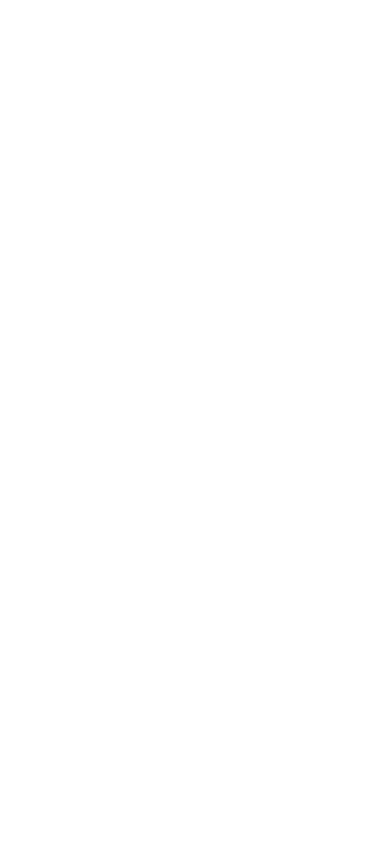
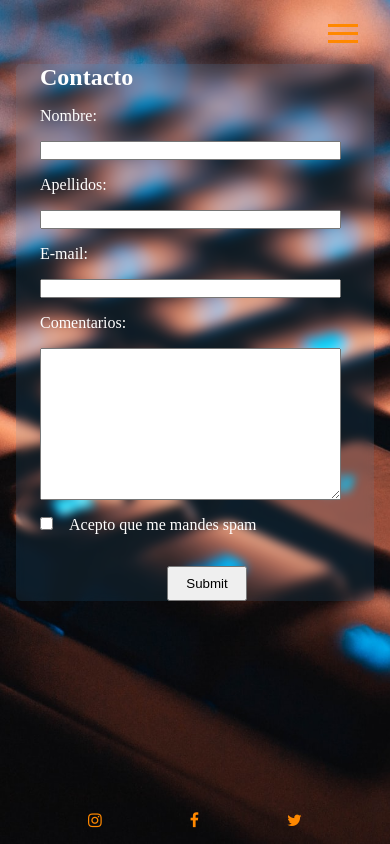
Before and after one commit to DaniPhilo/proyecto-web-personal, a plain HTML site: page pages/contacto.html in a window 390 px wide. Drawn offline with Linux system fonts and the light colour scheme.

Commit message:
Fixed welcome page and finished contacto.html (mobile)

```diff
--- a/css/style.css
+++ b/css/style.css
@@ -11,6 +11,9 @@
     list-style-type: none;
     text-decoration: none;
 }
+html {
+    height: 100%;
+}
 
 
 
@@ -18,11 +21,12 @@
 body {
     color: var(--text-color);
     background-image: url('../assets/img/teclado.jpg');
-    background-size: 150% 100%;
+    background-size: cover;
     background-repeat: no-repeat;
+    background-attachment: fixed;
     position: relative;
     width: 100vw;
-    height: 100vh;
+    height: 100%;
 }
 
 
@@ -30,30 +34,31 @@ body {
 
 /* Diseño del nav */
 header {
-    position: relative;
-}
-/* El nav está desplazado hacia arriba siempre, fuera dela pantalla */
-nav {
     background-color: var(--secondary-color);
-
-    position: absolute;
+    position: fixed;
     top: 0;
     right: 0;
     z-index: 9;
     width: 50%;
-    height: 100vh;
+    height: 100%;
+
+    display: flex;
+    flex-direction: column;
+    justify-content: center;
+    align-items: center;
 
     transform: translateX(100%);
     transition: .5s ease-in-out;
+}
+/* El nav está desplazado hacia arriba siempre, fuera dela pantalla */
+nav {
+    width: 100%;
 }
 nav > ul {
     display: flex;
     flex-direction: column;
     justify-content: center;
     align-items: center;
-
-    margin-top: 8rem;
-
     background-color: var(--secondary-color);
 }
 nav > ul > li {
@@ -68,7 +73,6 @@ nav > ul > li:last-child {
 }
 nav > ul > li > a {
     color: var(--text-color);
-    padding: 1rem .5rem;
 }
 
 
@@ -76,11 +80,11 @@ nav > ul > li > a {
 
 /*Configuración del botón que despliega el nav*/
 #hamburger-span {
-    background-color: var(--text-color);
+    background-color: var(--accent-color);
     width: 30px;
     height: 3px;
 
-    position: absolute;
+    position: fixed;
     top: 2rem;
     right: 2rem;
     z-index: 11;
@@ -88,7 +92,7 @@ nav > ul > li > a {
     cursor: pointer;
 }
 #hamburger-span::before {
-        background-color: var(--text-color);
+        background-color: var(--accent-color);
         content: '';
         width: 30px;
         height: 3px;
@@ -98,7 +102,7 @@ nav > ul > li > a {
         left: 0;
 }
 #hamburger-span::after {
-        background-color: var(--text-color);
+        background-color: var(--accent-color);
         content: '';
         width: 30px;
         height: 3px;
@@ -110,27 +114,28 @@ nav > ul > li > a {
 #check {
     display: none;
 }
-#check:checked ~ nav {
+#check:checked ~ header {
     transform: translateX(0);
 }
 
 
 
 /*Diseño del main*/
-main {
+#main-index {
+    background: linear-gradient(rgba(0, 0, 0, 0) 35%, rgb(0, 0, 0, .7) 50%, rgba(0, 0, 0, 0) 70%, rgb(0, 0, 0, .5));
+
     display: flex;
     justify-content: center;
     align-items: center;
 
-    height: 100vh;
-    background: linear-gradient(rgba(0, 0, 0, 0), rgb(0, 0, 0, .7) 50%, rgba(0, 0, 0, 0))
+    width: 100vw;
+    height: 100%;
 
 }
-main > div {
+#main-index > div {
     text-align: center;
-    border-radius: 20px;
     width: 100%;
-    padding: 2rem;
+    padding: 10vw;
 
 }
 #lastname {
@@ -160,3 +165,38 @@ footer {
     color: var(--accent-color);
     font-size: 5rem;
 }
+
+
+/* CONTACTO.HTML */
+/* Diseño del formulario */
+#main-contacto > section {
+    padding: 4rem 1rem 1rem 1rem;
+}
+form {
+    background-color: hsl(202, 89%, 59%, 0.1);
+    backdrop-filter: blur(5px);
+    border-radius: 5px;
+
+    display: flex;
+    flex-direction: column;
+    justify-content: center;
+
+    padding-left: 1.5rem;
+}
+form > label,
+form > div {
+    padding: 1rem 0;
+}
+form > input,
+form > textarea {
+    width: 90%;
+}
+form > div > label {
+    padding-left: 1rem;
+}
+form > input[type="submit"] {
+    margin-top: 1rem;
+    padding: .5rem 1rem;
+    width: 5rem;
+    align-self: center;
+}
--- a/pages/contacto.html
+++ b/pages/contacto.html
@@ -0,0 +1,62 @@
+<!DOCTYPE html>
+<html lang="en">
+
+<head>
+    <meta charset="UTF-8">
+    <meta http-equiv="X-UA-Compatible" content="IE=edge">
+    <meta name="viewport" content="width=device-width, initial-scale=1.0">
+    <link rel="stylesheet" href="../css/style.css">
+    <!-- Este link importa los iconos de redes sociales -->
+    <link rel="stylesheet" href="https://cdnjs.cloudflare.com/ajax/libs/font-awesome/4.7.0/css/font-awesome.min.css">
+    <title>Portfolio</title>
+</head>
+
+<body>
+    <label for="check" id="hamburger-btn"><span id="hamburger-span"></span></label>
+        <input type="checkbox" name="check" id="check">
+
+    <header>
+        <nav>
+            <ul>
+                <li class="nav-list-item"><a href="../index.html" class="nav-link">Home</a></li>
+                <li class="nav-list-item"><a href="./pages/biografia.html" class="nav-link">Biografía</a></li>
+                <li class="nav-list-item"><a href="./pages/portfolio.html" class="nav-link">Portfolio</a></li>
+                <li class="nav-list-item"><a href="./pages/contacto.html" class="nav-link">Contacto</a></li>
+            </ul>
+        </nav>
+    </header>
+
+    <main id="main-contacto">
+            <section>
+            <form action="">
+                <h1>Contacto</h1>
+                <label for="name">Nombre:</label>
+                <input type="text" id="name" name="name" required>
+
+                <label for="lastname">Apellidos:</label>
+                <input type="text" id="lastname" name="lastname" required>
+
+                <label for="email">E-mail:</label>
+                <input type="text" id="email" name="email" required>
+
+                <label for="comments">Comentarios:</label>
+                <textarea name="comments" id="comments" cols="5" rows="10" required></textarea>
+
+                <div>
+                <input type="checkbox" id="agree" name="agree" required><label for="agree">Acepto que me mandes spam</label>
+            </div>
+
+
+                <input type="submit">
+            </form>
+        </section>
+    </main>
+    <footer>
+        <a href="#" class="fa fa-instagram" ></a>
+        <a href="#" class="fa fa-facebook"></a>
+        <a href="#" class="fa fa-twitter"></a>
+    </footer>
+
+</body>
+
+</html>
```
Also changed, not shown: index.html (+4 -3 lines), 2 other files.
